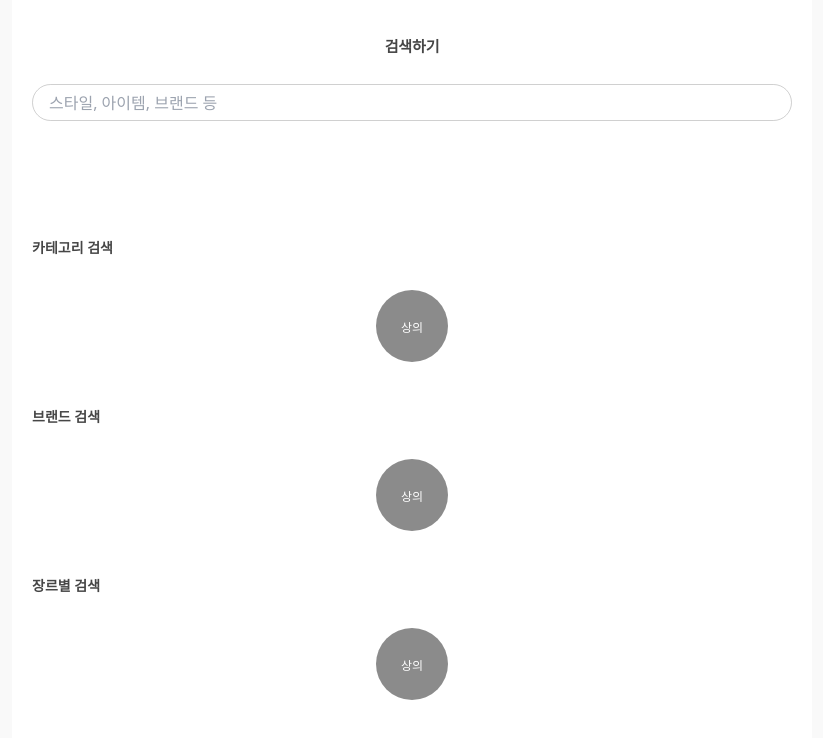
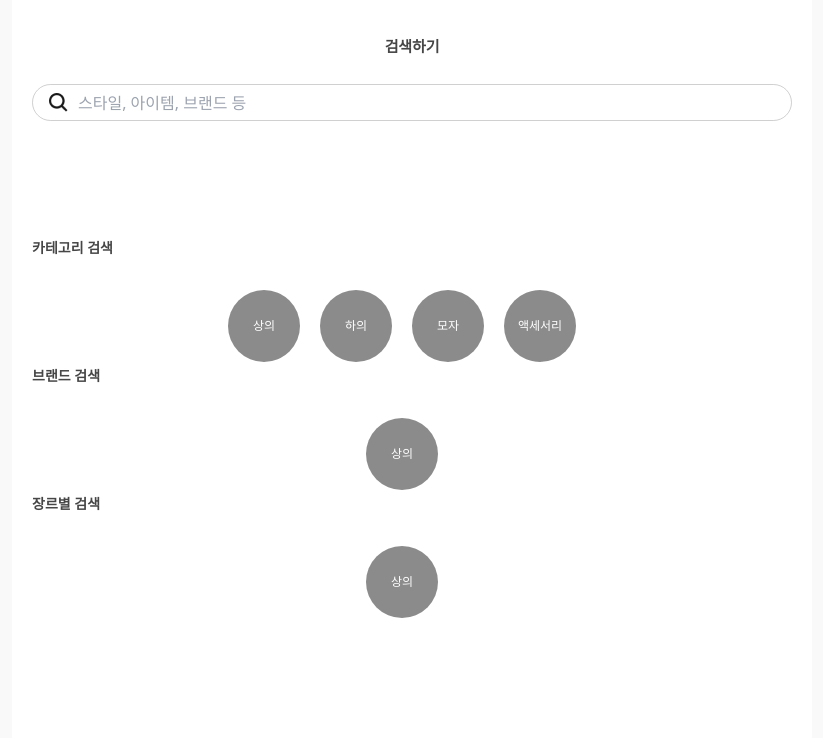
Before and after one commit to hmuri/MeoipZi-FE, a React (Create React App) app in the folder app/: page /search in a window 1280 px wide. Shown: the top 738 px of the page, without its empty margins (228-1051 px from the left). Built offline with nearby package versions, Linux system fonts and the light colour scheme; no server answers.

Commit message:
검색 기능 추가

```diff
--- a/app/package.json
+++ b/app/package.json
@@ -17,7 +17,7 @@
     "react-dom": "^18.2.0",
     "react-horizontal-scrolling-menu": "^7.0.0",
     "react-query": "^3.39.3",
-    "react-router-dom": "^6.22.3",
+    "react-router-dom": "^6.23.1",
     "react-scripts": "5.0.1",
     "recoil": "^0.7.7",
     "styled-components": "^6.1.8",
@@ -48,5 +48,8 @@
       "last 1 firefox version",
       "last 1 safari version"
     ]
+  },
+  "devDependencies": {
+    "@types/axios": "^0.14.0"
   }
 }
--- a/app/src/App.css
+++ b/app/src/App.css
@@ -36,3 +36,7 @@
     transform: rotate(360deg);
   }
 }
+
+input{
+  width: 100%;
+}
--- a/app/src/App.tsx
+++ b/app/src/App.tsx
@@ -12,6 +12,7 @@ import MyPage_like from "./pages/MyPage_like";
 import MyPage_post_comment from "./pages/MyPage_post_comment";
 import MyPage_post_feed from "./pages/MyPage_post_feed";
 import MyPage_post_scrap from "./pages/MyPage_post_scrap";
+import Category from "./pages/Category";
 
 function App() {
   function setScreenSize() {
@@ -34,6 +35,7 @@ function App() {
               <Route path="/search" element={<Search />} />
               <Route path="/MainPage" element={<MainPage />} />
               <Route path="/mypage/likes" element={<MyPage_like />} />
+              <Route path="/category/:categoryName" element={<Category />} />
               <Route
                 path="/mypage/posts/feeds"
                 element={<MyPage_post_feed />}
--- a/app/src/api/category.ts
+++ b/app/src/api/category.ts
@@ -1,14 +1,13 @@
-import axios from "axios";
 import axiosInstance from "./axios";
 
-// 검색 결과를 가져오는 함수
-export const getCategoryItems = async (categoryId: number) => {
+// 검색하는 함수
+export const getCategoryItems = async (category: string) => {
   try {
-    const response = await axiosInstance.get(`/outfits/${categoryId}`);
-    console.log(response.data);
-    return response.data;
+    const response = await axiosInstance.get(`/products/search/category/latest?category=${category}&page=0&size=20`);
+    console.log('Data:', response.data);
   } catch (error) {
-    console.error("검색 결과를 가져오는데 실패했습니다.", error);
-    throw error;
+    console.error('Failed to fetch category items:', error);
   }
 };
+
+export {};
--- /dev/null
+++ b/app/src/pages/Category.tsx
@@ -0,0 +1,4 @@
+const Category= () =>{
+    return (<div></div>)
+}
+export default Category;
--- a/app/src/pages/Search.tsx
+++ b/app/src/pages/Search.tsx
@@ -1,18 +1,38 @@
 import styled from "styled-components";
+import searchIcon from '../images/searchIcon.png'
+import { Router, useNavigate } from "react-router-dom";
+import { useQuery, useQueryClient } from "react-query";
+import { getCategoryItems } from "../api/category";
 
 const Search = () => {
+  const categories = ['상의', '하의', '모자', '액세서리'];
+  const navigate = useNavigate();
+  const queryClient = useQueryClient();
+
+  const handleCategoryClick = (category : string) => {
+    queryClient.fetchQuery(['categoryItems', category], () => getCategoryItems(category))
+    .then(data => {
+      navigate(`/category/${category}`, { state: { items: data } });
+    })
+    .catch(error => {
+      console.error('Failed to fetch category items:', error);
+    });
+};
   return (
     <Container>
       <Title>검색하기</Title>
       <SearchBox>
-        <input placeholder="스타일, 아이템, 브랜드 등" />
+        <img src={searchIcon}/>
+        <Input placeholder="스타일, 아이템, 브랜드 등" />
       </SearchBox>
       <BodyContainer>
         <Label>카테고리 검색</Label>
         <Slider>
-          <CategoryBox>
-            <CategoryTitle>상의</CategoryTitle>
-          </CategoryBox>
+        {categories.map((category) => (
+        <CategoryBox key={category} onClick={() => handleCategoryClick(category)}>
+          <CategoryTitle>{category}</CategoryTitle>
+        </CategoryBox>
+      ))}
         </Slider>
         <Label>브랜드 검색</Label>
         <Slider>
@@ -63,7 +83,7 @@ const SearchBox = styled.div`
   width: 100%;
   height: 37px;
   display: flex;
-  justify-content: space-between;
+  gap: 10px;
   padding: 8px 16px;
   border-radius: 20px;
   border: 1px solid rgba(164, 164, 164, 0.51);
@@ -93,18 +113,25 @@ const Label = styled.div`
   line-height: normal;
   margin-bottom: 27px;
 `;
-
 const Slider = styled.div`
-  height: 75px;
+  overflow-x: auto;
   display: flex;
-  margin-bottom: 41px;
+  white-space: nowrap;
+  -webkit-overflow-scrolling: touch;
+  scrollbar-width: none;  // Hide scrollbar for Firefox
+  &::-webkit-scrollbar {
+    display: none;  // Hide scrollbar for Chrome, Safari, Opera
+  }
 `;
 
 const CategoryBox = styled.div`
+  display: inline-block;
   width: 72px;
   height: 72px;
   background-color: #8b8b8b;
   border-radius: 100%;
+  margin-right: 20px;
+  cursor: pointer;
 `;
 
 const CategoryTitle = styled.div`
@@ -114,11 +141,11 @@ const CategoryTitle = styled.div`
   align-items: center;
   justify-content: center;
   color: #fff;
+  font-family: 'Inter', sans-serif;
+  font-size: 12px;
+  font-weight: 500;
+`;
 
-  text-align: right;
-  font-family: Inter;
-  font-size: 12px;
-  font-style: normal;
-  font-weight: 500;
-  line-height: normal;
-`;
+const Input = styled.input`
+  width: 100%;
+`
--- a/app/tsconfig.json
+++ b/app/tsconfig.json
@@ -18,7 +18,8 @@
     "resolveJsonModule": true,
     "isolatedModules": true,
     "noEmit": true,
-    "jsx": "react-jsx"
+    "jsx": "react-jsx",
+    "typeRoots": ["node_modules/@types"]
   },
   "include": [
     "src"
```
Also changed, not shown: app/src/images/searchIcon.png (added), 1 other file (tests, documents, lock files or other folders).
